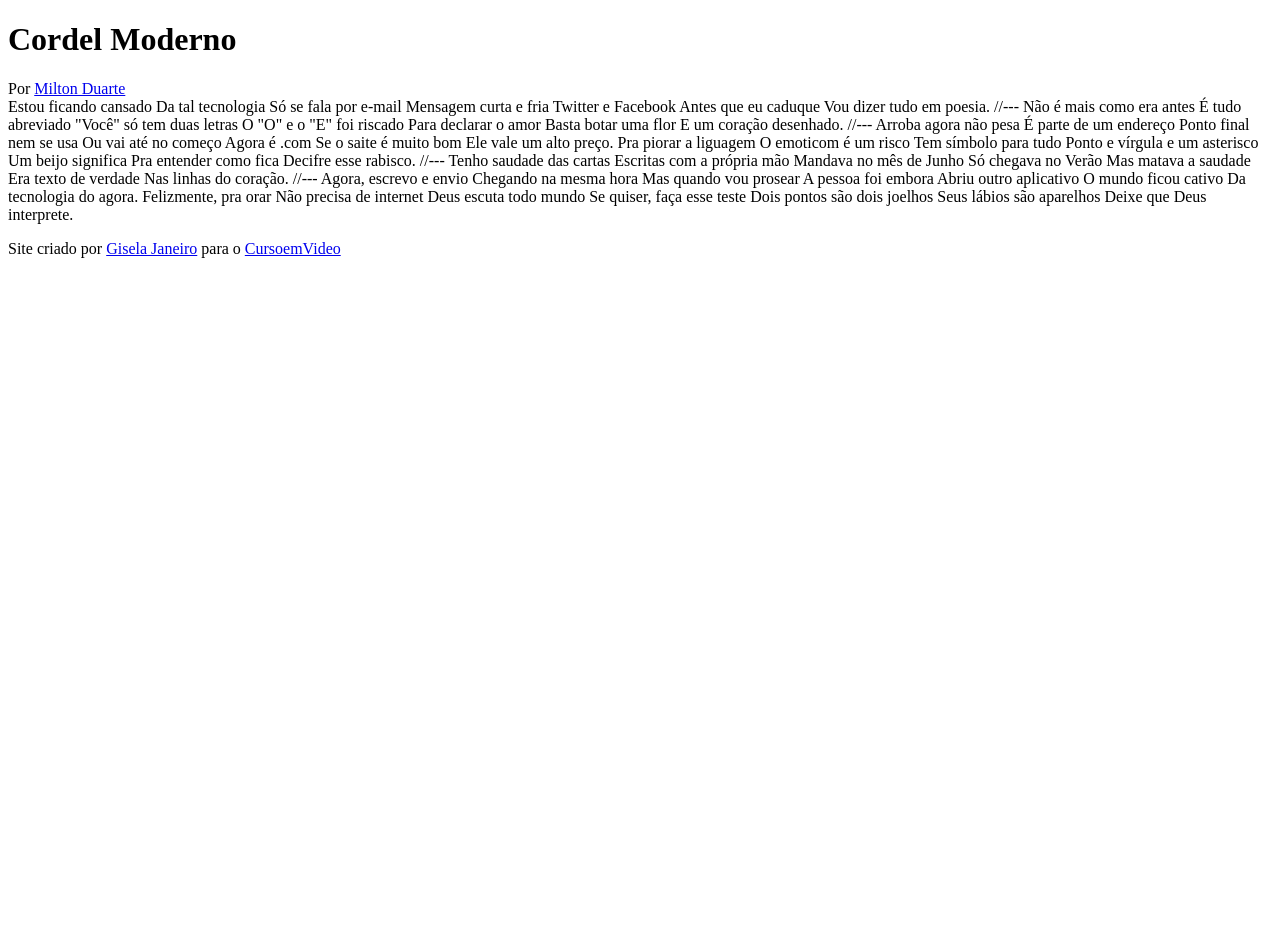
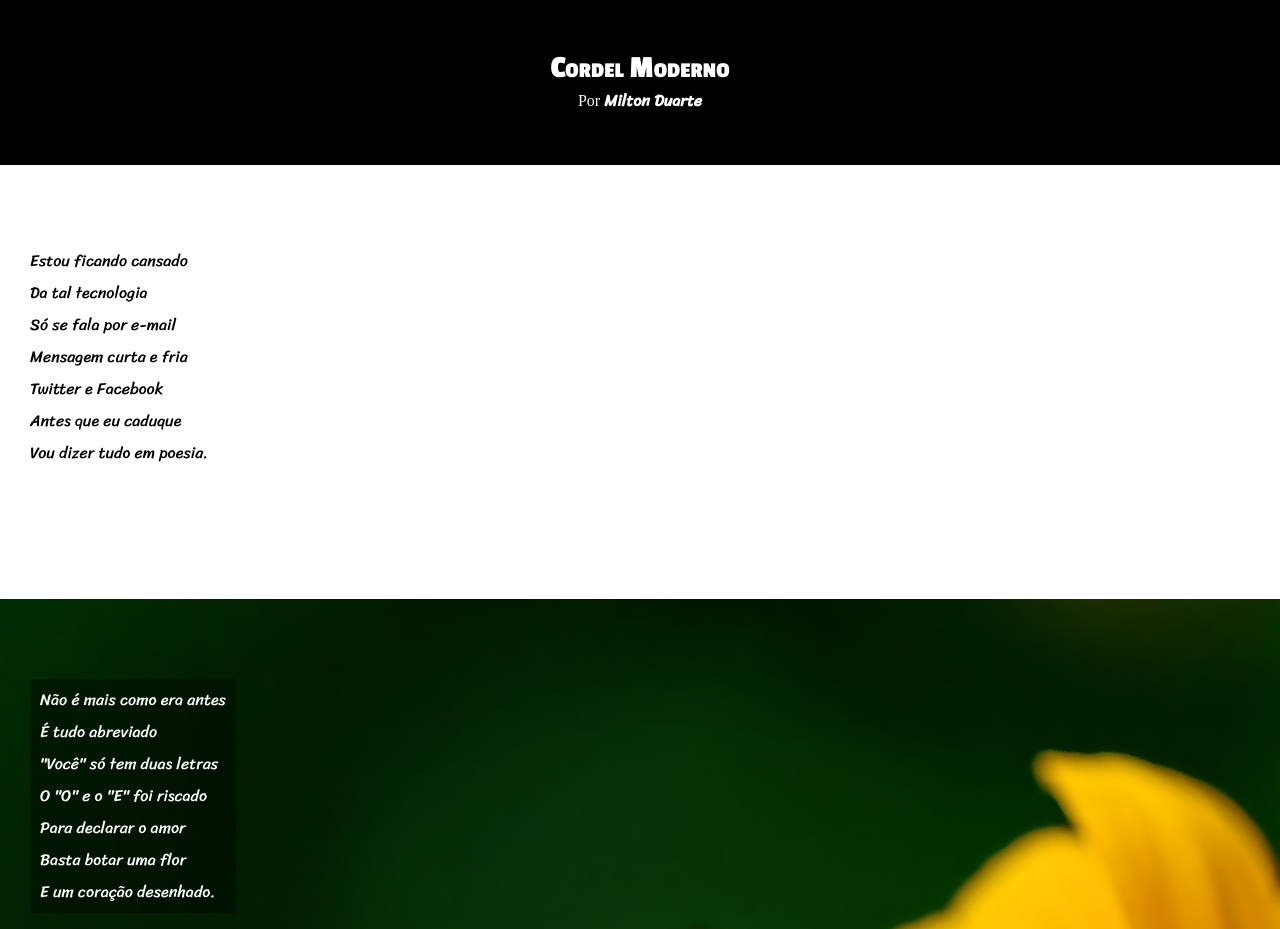
Before and after one commit to giselajaneiro/html-css, a plain HTML site: page desafios/d012/index.html in a window 1280 px wide. Shown: the top 929 px of the page. Before the commit the page ends 800 px from the top, so only its background shows below. Drawn offline with Linux system fonts and the light colour scheme.

Commit message:
atualozei o projecto

```diff
--- a/desafios/d012/index.html
+++ b/desafios/d012/index.html
@@ -4,79 +4,112 @@
     <meta charset="UTF-8">
     <meta name="viewport" content="width=device-width, initial-scale=1.0">
     <title> Cordel Morderno </title>
+    <link rel="stylesheet" href="style.css">
+    <style>
+        @import url('https://fonts.googleapis.com/css2?family=Bebas+Neue&family=Passion+One:wght@400;700;900&display=swap');
+        @import url('https://fonts.googleapis.com/css2?family=Sriracha&display=swap');
+        </style>
+
+
 </head>
 <body>
     <main>
         <header>
             <h1>Cordel Moderno</h1>
-            Por <a href="http://www.recantodasletras.com.br/poesias/3186743" target="_blank">Milton Duarte</a>
+            Por <a href="http://www.recantodasletras.com.br/poesias/3186743" target="_blank" id="primeiro">Milton Duarte</a>
 
         </header>
     </main>
 
-    Estou ficando cansado
-    Da tal tecnologia
-    Só se fala por e-mail
-    Mensagem curta e fria
-    Twitter e Facebook
-    Antes que eu caduque
-    Vou dizer tudo em poesia.
+    <section class="normal">
+        <p>
+            Estou ficando cansado <br>
+            Da tal tecnologia <br>
+            Só se fala por e-mail <br>
+            Mensagem curta e fria <br>
+            Twitter e Facebook <br>
+            Antes que eu caduque <br>
+            Vou dizer tudo em poesia.
+        </p>
+    </section>
 
-    //---
 
-    Não é mais como era antes
-    É tudo abreviado
-    "Você" só tem duas letras
-    O "O" e o "E" foi riscado
-    Para declarar o amor
-    Basta botar uma flor
-    E um coração desenhado.
 
-    //---
+    <section class="imagem">
+        <p id="p1">
+            Não é mais como era antes <br>
+            É tudo abreviado <br>
+            "Você" só tem duas letras <br>
+            O "O" e o "E" foi riscado <br>
+            Para declarar o amor <br>
+            Basta botar uma flor <br>
+            E um coração desenhado.
+        </p>
+    </section>
 
-    Arroba agora não pesa
-    É parte de um endereço
-    Ponto final nem se usa
-    Ou vai até no começo
-    Agora é .com
-    Se o saite é muito bom
-    Ele vale um alto preço.
 
-    Pra piorar a liguagem
-    O emoticom é um risco
-    Tem símbolo para tudo
-    Ponto e vírgula e um asterisco
-    Um beijo significa
-    Pra entender como fica
-    Decifre esse rabisco.
 
-    //---
+    <section class="normal">
 
-    Tenho saudade das cartas
-    Escritas com a própria mão
-    Mandava no mês de Junho
-    Só chegava no Verão
-    Mas matava a saudade
-    Era texto de verdade
-    Nas linhas do coração.
+            <p>
+                Arroba agora não pesa <br>
+                É parte de um endereço <br>
+                Ponto final nem se usa <br>
+                Ou vai até no começo <br>
+                Agora é .com <br>
+                Se o saite é muito bom <br>
+                Ele vale um alto preço. <br>
+            </p>
+            <p>
+                Pra piorar a liguagem <br>
+                O emoticom é um risco <br>
+                Tem símbolo para tudo <br>
+                Ponto e vírgula e um asterisco <br>
+                Um beijo significa <br>
+                Pra entender como fica <br>
+                Decifre esse rabisco.
+            </p>
 
-    //---
+    </section>
 
-    Agora, escrevo e envio
-    Chegando na mesma hora
-    Mas quando vou prosear
-    A pessoa foi embora
-    Abriu outro aplicativo
-    O mundo ficou cativo
-    Da tecnologia do agora.
 
-    Felizmente, pra orar
-    Não precisa de internet
-    Deus escuta todo mundo
-    Se quiser, faça esse teste
-    Dois pontos são dois joelhos
-    Seus lábios são aparelhos
-    Deixe que Deus interprete.
+
+    <section class="imagem">
+        <p id="p1">
+            Tenho saudade das cartas <br>
+            Escritas com a própria mão <br>
+            Mandava no mês de Junho <br>
+            Só chegava no Verão <br>
+            Mas matava a saudade <br>
+            Era texto de verdade <br>
+            Nas linhas do coração.
+        </p>
+    </section>
+
+
+
+    <section class="normal">
+
+            <p>
+                Agora, escrevo e envio <br>
+                Chegando na mesma hora <br>
+                Mas quando vou prosear <br>
+                A pessoa foi embora <br>
+                Abriu outro aplicativo <br>
+                O mundo ficou cativo <br>
+                Da tecnologia do agora. <br>
+            </p>
+            <p>
+                Felizmente, pra orar <br>
+                Não precisa de internet <br>
+                Deus escuta todo mundo <br>
+                Se quiser, faça esse teste <br>
+                Dois pontos são dois joelhos <br>
+                Seus lábios são aparelhos <br>
+                Deixe que Deus interprete.
+            </p>
+
+    </section>
 
     <footer>
         <p> Site criado por <a href="https://www.youtube.com/@giselajaneiro" target="_blank">Gisela Janeiro</a> para o <a href="https://www.youtube.com/c/CursoemV%C3%ADdeo" target="_blank">CursoemVideo</a> </p>
--- /dev/null
+++ b/desafios/d012/style.css
@@ -0,0 +1,82 @@
+@charset "UTF-8";
+* {
+    margin: 0px;
+    padding: 0px;
+}
+
+html, body {
+    min-height: 100vh;
+    background-color: black;
+
+}
+body {
+    padding: ;
+}
+header {
+    background-color: black;
+    color: white;
+    text-align: center;
+}
+ h1 {
+    padding-top: 50px;
+    font-variant: small-caps;
+    font-family: "Passion One", sans-serif
+}
+#primeiro{
+    font-family: "Sriracha", cursive;
+}
+header, p {
+    padding-bottom: 50px;
+}
+
+
+p{
+    font-family: "Sriracha", cursive;
+}
+#p1 {
+    background-color: rgba(0, 0, 0, 0.355);
+    display: inline-block;
+    padding: 5px 10px;
+    border-radius: 1%;
+}
+
+header a, footer a {
+    color: white;
+    text-decoration: none;
+    font-weight: bolder;
+}
+ header a:hover, footer a:hover {
+    text-decoration: underline;
+}
+section{
+    padding-top: 10vh;
+    padding-bottom: 10vh;
+    line-height: 2em;
+    padding-left: 30px;
+}
+section.normal {
+    background-color: white;
+    color: black;
+
+}
+section.imagem {
+    background-color: darkgray;
+    background-image: url(imagens/background001.jpg);
+    height: 100vh;
+   background-attachment: fixed;
+   background-position: right center;
+   background-repeat: no-repeat;
+   background-size: cover;
+    color: white;
+
+}
+
+
+footer{
+    background-color: black;
+    text-align: center;
+    color: white;
+    padding: 10px;
+
+
+}
```
